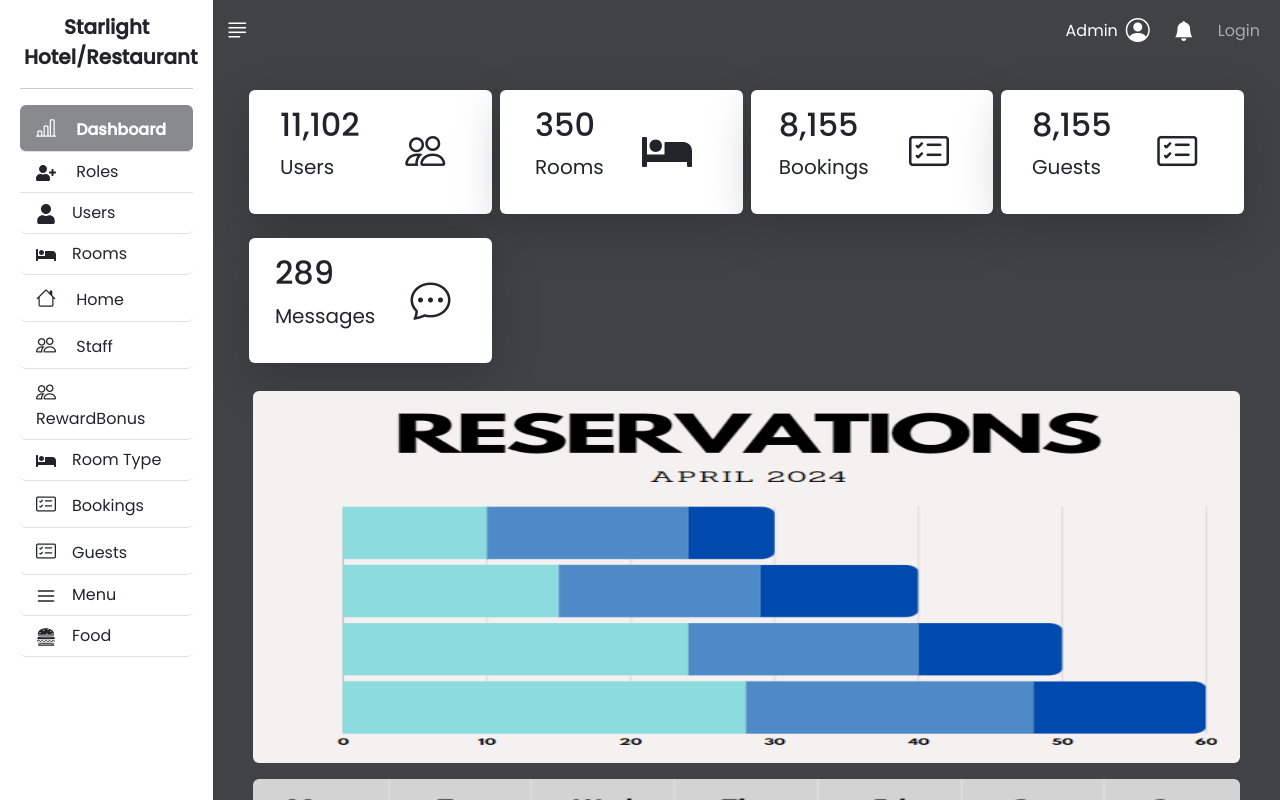
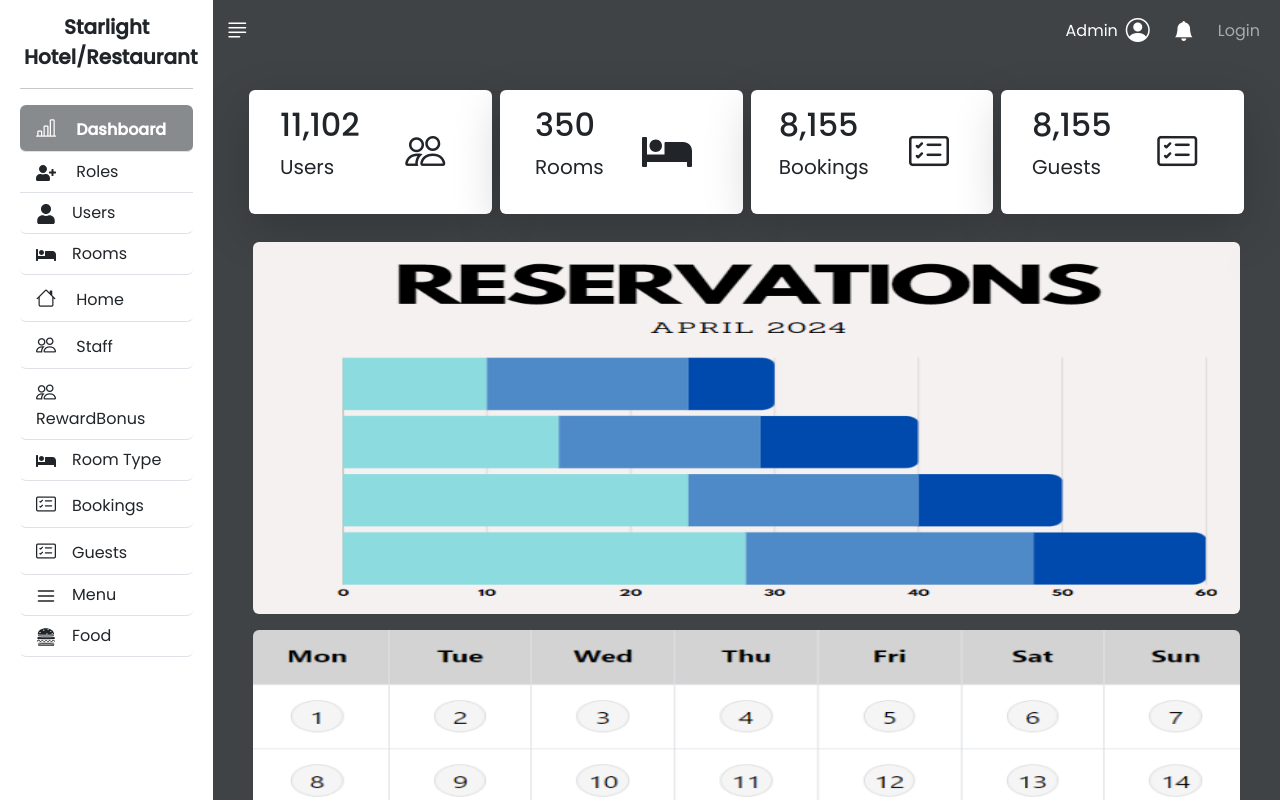
Before and after one commit to andapilingjurka/HotelAndRestaurantFrontEnd, a React (Create React App) app in the folder hotelandrestaurant/: page / in a window 1280 px wide. Shown: the top 800 px of the page. Built offline with nearby package versions, Linux system fonts and the light colour scheme.

Commit message:
Ndryshime

```diff
--- a/hotelandrestaurant/src/Admin/Dashboard.js
+++ b/hotelandrestaurant/src/Admin/Dashboard.js
@@ -74,15 +74,6 @@ function Dashboard() {
                     <i className="bi bi-card-checklist p-3 fs-1"></i>
                   </div>
                 </div>
-                <div className="col-xl-3 p-1">
-                  <div className="p-3 bg-white shadow-lg d-flex justify-content-around align-items-center rounded">
-                    <div>
-                      <h3 className="fs-2">289</h3>{" "}
-                      <p className="fs-5">Messages</p>
-                    </div>
-                    <i className="bi bi-chat-dots p-3 fs-1"></i>
-                  </div>
-                </div>
               </div>
 
               <div className="row ">
```
